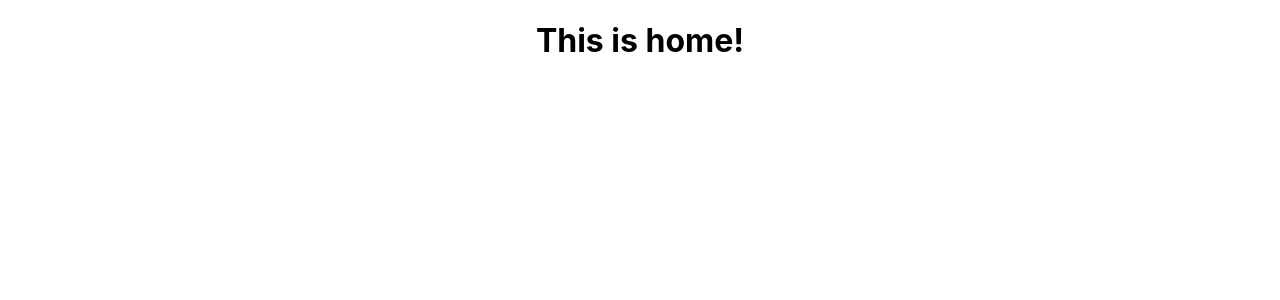
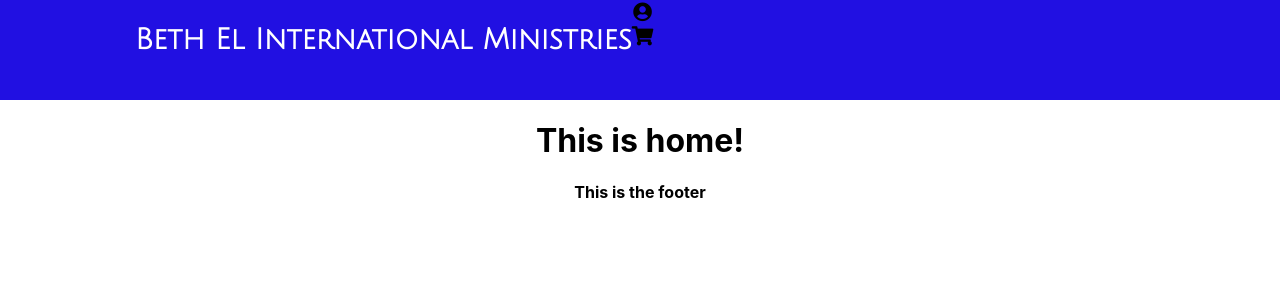
Before and after one commit to DamionStewart0/BethEl-International-church-min, a React (Create React App) app: page / in a window 1280 px wide. Shown: the top 300 px of the page. Built offline with nearby package versions, Linux system fonts and the light colour scheme.

Commit message:
-rendered the navbar -rendered the footer git commit -m

```diff
--- a/package.json
+++ b/package.json
@@ -10,6 +10,7 @@
     "react-dom": "^17.0.2",
     "react-router-dom": "^5.2.0",
     "react-scripts": "4.0.3",
+    "styled-components": "^5.3.0",
     "web-vitals": "^1.1.2"
   },
   "scripts": {
--- a/public/index.html
+++ b/public/index.html
@@ -10,6 +10,21 @@
       content="Web site created using create-react-app"
     />
     <link rel="apple-touch-icon" href="%PUBLIC_URL%/logo192.png" />
+    <link
+    href="https://fonts.googleapis.com/css2?family=Julius+Sans+One&family=Lato:wght@400;900&display=swap"
+    rel="stylesheet"
+  />
+  <link
+      rel="stylesheet"
+      href="https://use.fontawesome.com/releases/v5.15.2/css/all.css"
+      integrity="sha384-vSIIfh2YWi9wW0r9iZe7RJPrKwp6bG+s9QZMoITbCckVJqGCCRhc+ccxNcdpHuYu"
+      crossorigin="anonymous"
+    />
+  <link rel="preconnect" href="https://fonts.gstatic.com" />
+  <link
+    href="https://fonts.googleapis.com/css2?family=Domine:wght@400;600&display=swap"
+    rel="stylesheet"
+  />
     <!--
       manifest.json provides metadata used when your web app is installed on a
       user's mobile device or desktop. See https://developers.google.com/web/fundamentals/web-app-manifest/
@@ -24,7 +39,7 @@
       work correctly both with client-side routing and a non-root public URL.
       Learn how to configure a non-root public URL by running `npm run build`.
     -->
-    <title>React App</title>
+    <title>BEICM</title>
   </head>
   <body>
     <noscript>You need to enable JavaScript to run this app.</noscript>
--- a/src/components/Home/Home.jsx
+++ b/src/components/screens/Home/Home.jsx
@@ -1,9 +1,14 @@
 import React from 'react'
+import Layout from '../../shared/Layout/Layout'
 
 export default function Home() {
     return (
+        <Layout>
+
         <div>
             <h1>This is home!</h1>
         </div>
+
+        </Layout>
     )
 }
--- a/src/components/shared/Footer/Footer.jsx
+++ b/src/components/shared/Footer/Footer.jsx
@@ -0,0 +1,11 @@
+import React from 'react'
+
+const Footer = () => {
+    return (
+        <div>
+            <h4>This is the footer</h4>
+        </div>
+    )
+}
+
+export default Footer
--- /dev/null
+++ b/src/components/shared/Layout/Layout.jsx
@@ -0,0 +1,21 @@
+import React from 'react'
+import Nav from '../Nav/Nav'
+import Footer from '../Footer/Footer';
+
+// Create a layout to use in screens components
+
+const Layout = (props) => {
+    return (
+        <div className='layout'>
+            <div className='layout-children'>
+                <Nav />
+                {/* screens go below */}
+                {props.children}
+            </div>
+                <Footer />
+
+        </div>
+    )
+}
+
+export default Layout
--- /dev/null
+++ b/src/components/shared/Nav/Nav.css
@@ -0,0 +1,25 @@
+.nav-bar {
+    background: #2110E2;
+    height: 100px;
+    width: 100%;
+    display: flex;
+    font-size: 1.2em;
+
+}
+
+.navbar-text {
+    color: #fff;
+    font-family: 'Julius Sans One', sans-serif;
+
+}
+
+.navbar-logo {
+    background: #2110E2;
+    position: relative;
+    z-index: 20;
+    bottom: 40px;
+    z-index: 100;
+    height: 100px;
+    /* top: 100px; */
+    /* height: 50px; */
+}
--- a/src/components/shared/Nav/Nav.jsx
+++ b/src/components/shared/Nav/Nav.jsx
@@ -0,0 +1,38 @@
+import React from 'react'
+import { NavLink} from 'react-router-dom';
+import './Nav.css';
+
+const Nav = () => {
+    return (
+        <>
+        <nav className='nav-bar'>
+            <div>
+
+            <NavLink to='/' className='navbar-logo'>
+                <img className='logo' src='' alt='star-of-david'/>
+            </NavLink>
+            </div>
+            <div className='navbar-text'>
+                <h2>Beth El International Ministries</h2>
+            </div>
+
+
+            <div className='icons'>
+
+                <div className='user-icon'>
+                <i class="fa fa-user-circle "></i>
+                </div>
+
+                <div className='shopping-icon '>
+                <i class="fa fa-shopping-cart " ></i>
+                </div>
+
+            </div>
+
+
+        </nav>
+        </>
+    )
+}
+
+export default Nav
```
Also changed, not shown: src/App.jsx (+6 -5 lines), src/components/screens/About/About.jsx (renamed from src/components/About/About.jsx), src/components/screens/Biography/Biography.jsx (renamed from src/components/Biography/Biography.jsx), src/components/screens/Hebrew/Hebrew.jsx (renamed from src/components/Hebrew/Hebrew.jsx), src/components/screens/Ministries/Ministries.jsx (renamed from src/components/Ministries/Ministries.jsx), 1 other file (tests, documents, lock files or other folders).
